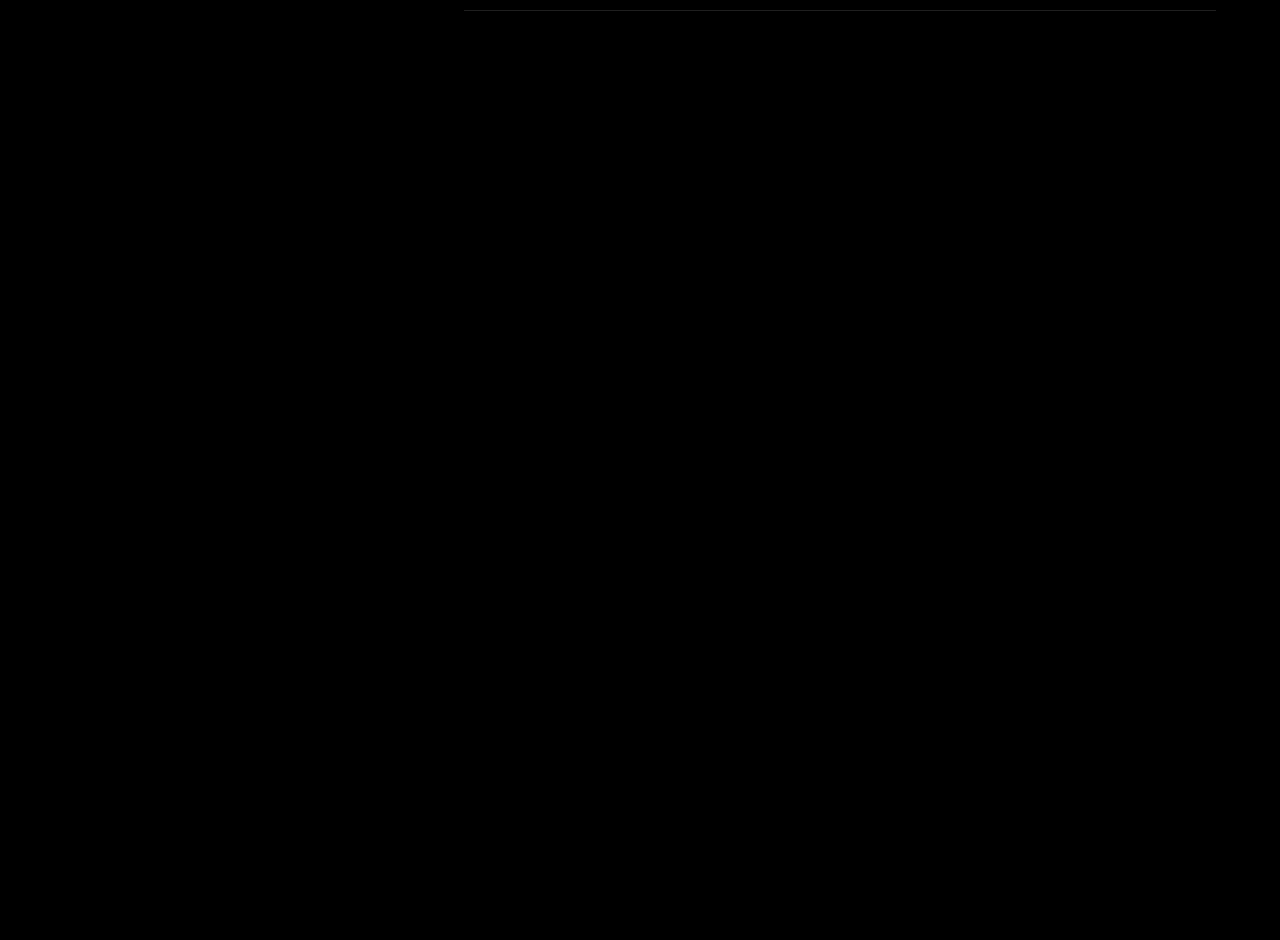
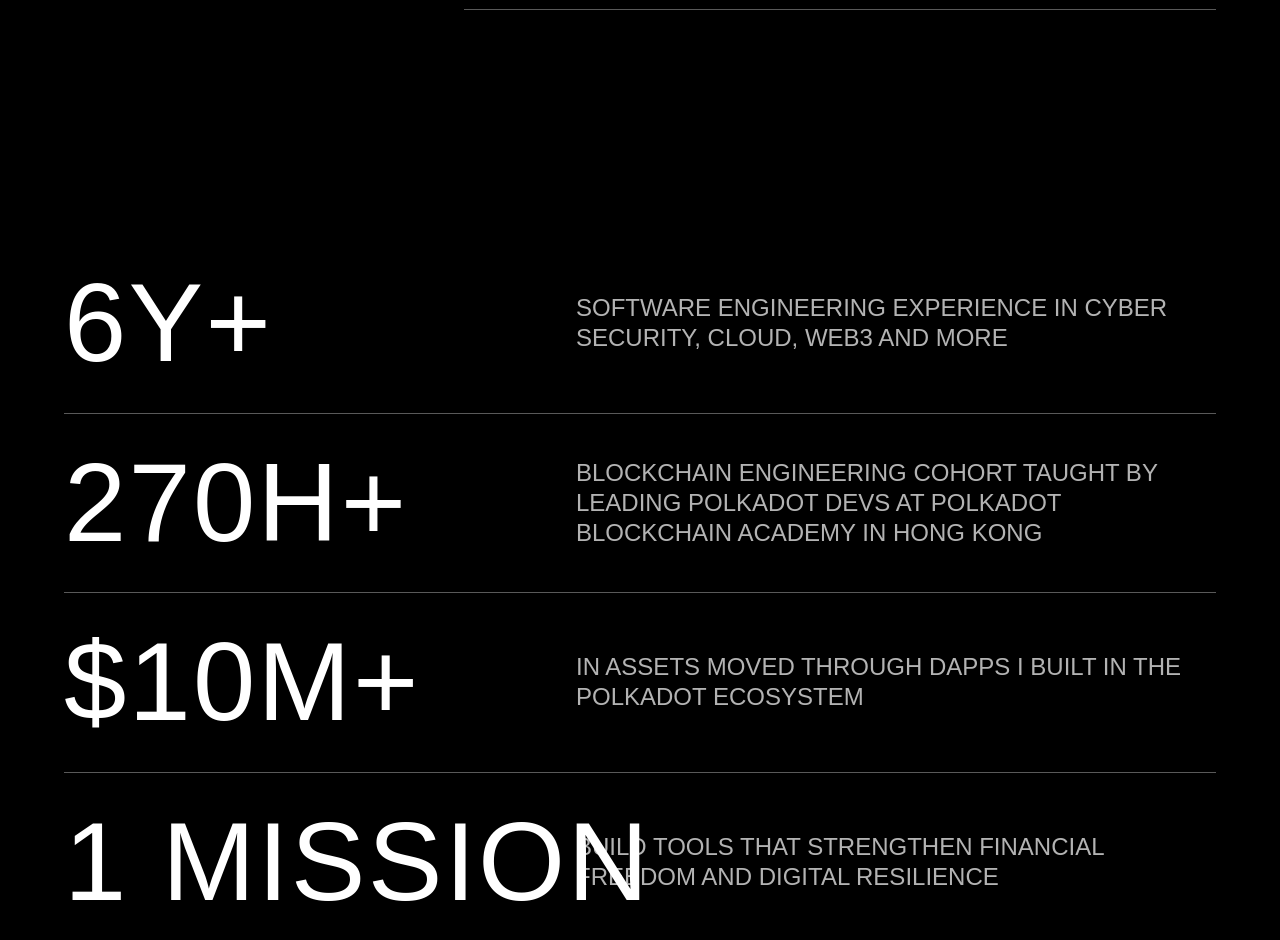
Before and after one commit to noahjoeris/personal-website-v3, a Next.js app: page / in a window 1280 px wide. Shown: the part 2200-3140 px from the top of the page. Before the commit the page ends 2323 px from the top, so only its background shows below. Built offline with nearby package versions, Linux system fonts and the light colour scheme; a web font is replaced by a local one.

Commit message:
add stats section

```diff
--- a/src/app/page.tsx
+++ b/src/app/page.tsx
@@ -1,6 +1,7 @@
 import { Navbar } from '@/components/navbar'
 import { LandingSection } from '@/sections/landing'
 import { QuoteSection } from '@/sections/quote'
+import { StatsSection } from '@/sections/stats'
 import { WorkHistorySection } from '@/sections/work-history'
 
 export default function Page() {
@@ -10,6 +11,7 @@
       <LandingSection />
       <QuoteSection />
       <WorkHistorySection />
+      <StatsSection />
     </main>
   )
 }
--- /dev/null
+++ b/src/components/animated-divider.tsx
@@ -0,0 +1,29 @@
+'use client'
+
+import { motion, useReducedMotion } from 'framer-motion'
+
+import { cn } from '@/lib/utils'
+
+type AnimatedDividerProps = {
+  className?: string
+  delay?: number
+}
+
+export function AnimatedDivider({ className, delay = 0 }: AnimatedDividerProps) {
+  const shouldReduceMotion = useReducedMotion()
+
+  return (
+    <motion.div
+      aria-hidden
+      className={cn('h-px w-full origin-left bg-foreground/35', className)}
+      initial={shouldReduceMotion ? { opacity: 0.2 } : { opacity: 0.2, scaleX: 0.1 }}
+      whileInView={shouldReduceMotion ? { opacity: 1 } : { opacity: 1, scaleX: 1 }}
+      transition={{
+        duration: shouldReduceMotion ? 0.45 : 1.5,
+        delay,
+        ease: 'easeOut',
+      }}
+      viewport={{ once: true, amount: 0.95 }}
+    />
+  )
+}
--- /dev/null
+++ b/src/data/stats-data.ts
@@ -0,0 +1,32 @@
+export type StatsItem = {
+  value: string
+  description: string
+}
+
+export type StatsData = {
+  srTitle: string
+  items: readonly StatsItem[]
+}
+
+export const statsData = {
+  srTitle: 'Stats',
+  items: [
+    {
+      value: '6Y+',
+      description: 'SOFTWARE ENGINEERING EXPERIENCE IN CYBER SECURITY, CLOUD, WEB3 AND MORE',
+    },
+    {
+      value: '270H+',
+      description:
+        'BLOCKCHAIN ENGINEERING COHORT TAUGHT BY LEADING POLKADOT DEVS AT POLKADOT BLOCKCHAIN ACADEMY IN HONG KONG',
+    },
+    {
+      value: '$10M+',
+      description: 'IN ASSETS MOVED THROUGH DAPPS I BUILT IN THE POLKADOT ECOSYSTEM',
+    },
+    {
+      value: '1 MISSION',
+      description: 'BUILD TOOLS THAT STRENGTHEN FINANCIAL FREEDOM AND DIGITAL RESILIENCE',
+    },
+  ],
+} as const satisfies StatsData
--- /dev/null
+++ b/src/sections/stats.tsx
@@ -0,0 +1,46 @@
+'use client'
+
+import { motion, useReducedMotion } from 'framer-motion'
+import { Fragment } from 'react'
+
+import { AnimatedDivider } from '@/components/animated-divider'
+import { statsData } from '@/data/stats-data'
+
+export function StatsSection() {
+  const shouldReduceMotion = useReducedMotion()
+
+  return (
+    <section className="relative overflow-hidden bg-background px-6 py-20 md:px-10 md:py-24 lg:px-16 lg:py-28">
+      <div className="relative max-w-7xl">
+        <h2 className="sr-only">{statsData.srTitle}</h2>
+
+        <div>
+          {statsData.items.map((item, index) => (
+            <Fragment key={item.value}>
+              <motion.article
+                initial={{ opacity: 0, y: shouldReduceMotion ? 0 : 16 }}
+                whileInView={{ opacity: 1, y: 0 }}
+                transition={{
+                  duration: 0.5,
+                  delay: shouldReduceMotion ? 0 : index * 0.08,
+                  ease: 'easeOut',
+                }}
+                viewport={{ once: true, amount: 0.35 }}
+                className="grid gap-5 py-7 md:grid-cols-[minmax(0,clamp(20rem,42vw,30rem))_minmax(0,1fr)] md:items-center md:gap-8 md:py-10"
+              >
+                <p className="uppercase text-6xl leading-[0.88] tracking-[0.02em] text-foreground sm:text-7xl md:text-[clamp(4.2rem,9vw,7rem)] md:whitespace-nowrap">
+                  {item.value}
+                </p>
+                <p className="min-w-0 max-w-4xl text-xl leading-tight text-foreground/70 uppercase md:text-2xl">
+                  {item.description}
+                </p>
+              </motion.article>
+
+              <AnimatedDivider delay={shouldReduceMotion ? 0 : index * 0.06} />
+            </Fragment>
+          ))}
+        </div>
+      </div>
+    </section>
+  )
+}
--- a/src/sections/work-history.tsx
+++ b/src/sections/work-history.tsx
@@ -1,5 +1,7 @@
 import Image from 'next/image'
+import { Fragment } from 'react'
 
+import { AnimatedDivider } from '@/components/animated-divider'
 import { workHistoryData } from '@/data/work-history-data'
 
 export function WorkHistorySection() {
@@ -19,12 +21,10 @@
             </h2>
           </div>
 
-          <div className="border-t border-foreground/30 lg:col-span-8">
-            {workHistoryData.items.map(item => (
-              <article
-                key={`${item.company}-${item.duration}`}
-                className="flex flex-col gap-4 border-b border-foreground/30 py-6 md:flex-row md:items-center md:justify-between md:gap-6 md:py-7"
-              >
+          <div className="lg:col-span-8">
+            {workHistoryData.items.map((item, index) => (
+              <Fragment key={`${item.company}-${item.duration}`}>
+                <article className="flex flex-col gap-4 py-6 md:flex-row md:items-center md:justify-between md:gap-6 md:py-7">
                   <div className="flex items-start gap-4 md:gap-5">
                     <div className="relative mt-0.5 h-11 w-11 shrink-0 overflow-hidden rounded-sm border border-foreground/20 bg-black/40 md:h-12 md:w-12">
                       <Image
@@ -46,6 +46,9 @@
                     {item.duration}
                   </p>
                 </article>
+
+                <AnimatedDivider className="bg-foreground/30" delay={index * 0.06} />
+              </Fragment>
             ))}
           </div>
         </div>
```
Lines whose indentation alone changed are shown as unchanged.
